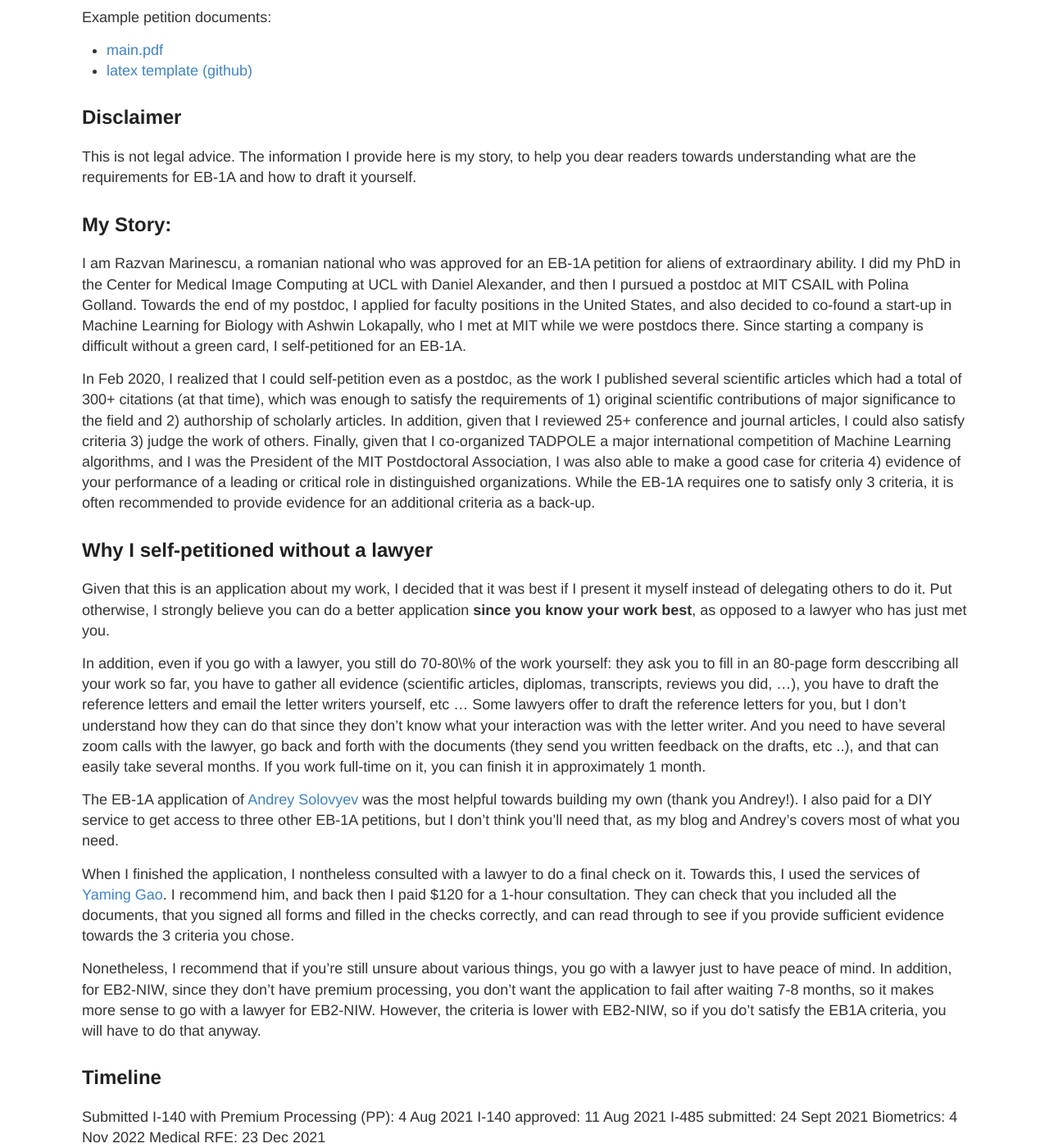
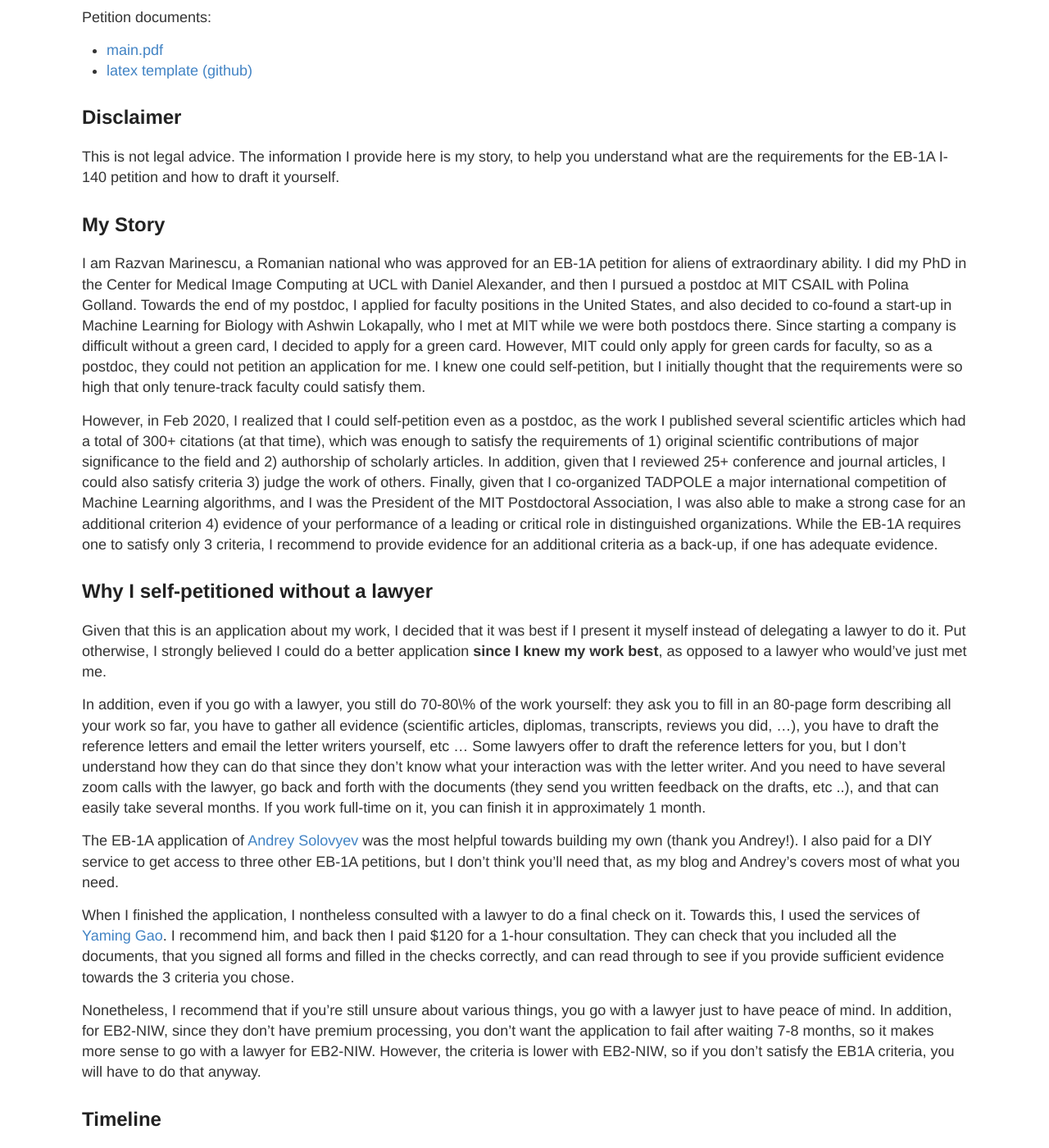
Before and after one commit to razvanmarinescu/razvanmarinescu.github.io, a Jekyll site: the page built from _posts/2022-01-07-green-card-I-140.md, in a window 1280 px wide and 1400 px high, scrolled down 283 px. Shown: the whole window at 82% size. Built offline with Jekyll 4.4.1, drawn with Linux system fonts in a browser that asks for light colours; some of the changed text lies outside the part shown.

Commit message:
more on GC post

```diff
--- a/_posts/2022-01-07-green-card-I-140.md
+++ b/_posts/2022-01-07-green-card-I-140.md
@@ -5,35 +5,35 @@ published: true
 discussion_id: green-card
 ---
 
-## EB-1A petition:
+## My complete EB-1A petition example
 
-Example petition documents:
+Petition documents:
 * [main.pdf](main.pdf)
 * [latex template (github)](https://github.com/razvanmarinescu/EB1A)
 
 
 ## Disclaimer
 
-This is not legal advice. The information I provide here is my story, to help you dear readers towards understanding what are the requirements for EB-1A and how to draft it yourself.
+This is not legal advice. The information I provide here is my story, to help you understand what are the requirements for the EB-1A I-140 petition and how to draft it yourself.
 
-## My Story:
+## My Story
 
-I am Razvan Marinescu, a romanian national who was approved for an EB-1A petition for aliens of extraordinary ability. I did my PhD in the Center for Medical Image Computing at UCL with Daniel Alexander, and then I pursued a postdoc at MIT CSAIL with Polina Golland. Towards the end of my postdoc, I applied for faculty positions in the United States, and also decided to co-found a start-up in Machine Learning for Biology with Ashwin Lokapally, who I met at MIT while we were postdocs there. Since starting a company is difficult without a green card, I self-petitioned for an EB-1A.
+I am Razvan Marinescu, a Romanian national who was approved for an EB-1A petition for aliens of extraordinary ability. I did my PhD in the Center for Medical Image Computing at UCL with Daniel Alexander, and then I pursued a postdoc at MIT CSAIL with Polina Golland. Towards the end of my postdoc, I applied for faculty positions in the United States, and also decided to co-found a start-up in Machine Learning for Biology with Ashwin Lokapally, who I met at MIT while we were both postdocs there. Since starting a company is difficult without a green card, I decided to apply for a green card. However, MIT could only apply for green cards for faculty, so as a postdoc, they could not petition an application for me. I knew one could self-petition, but I initially thought that the requirements were so high that only tenure-track faculty could satisfy them.
 
 
-In Feb 2020, I realized that I could self-petition even as a postdoc, as the work I published several scientific articles which had a total of 300+ citations (at that time), which was enough to satisfy the requirements of 1) original scientific contributions of major significance to the field and 2) authorship of scholarly articles. In addition, given that I reviewed 25+ conference and journal articles, I could also satisfy criteria 3) judge the work of others. Finally, given that I co-organized TADPOLE a major international competition of Machine Learning algorithms, and  I was the President of the MIT Postdoctoral Association, I was also able to make a good case for criteria 4) evidence of your performance of a leading or critical role in distinguished organizations. While the EB-1A requires one to satisfy only 3 criteria, it is often recommended to provide evidence for an additional criteria as a back-up.
+However, in Feb 2020, I realized that I could self-petition even as a postdoc, as the work I published several scientific articles which had a total of 300+ citations (at that time), which was enough to satisfy the requirements of 1) original scientific contributions of major significance to the field and 2) authorship of scholarly articles. In addition, given that I reviewed 25+ conference and journal articles, I could also satisfy criteria 3) judge the work of others. Finally, given that I co-organized TADPOLE a major international competition of Machine Learning algorithms, and  I was the President of the MIT Postdoctoral Association, I was also able to make a strong case for an additional criterion 4) evidence of your performance of a leading or critical role in distinguished organizations. While the EB-1A requires one to satisfy only 3 criteria, I recommend to provide evidence for an additional criteria as a back-up, if one has adequate evidence.
 
 ## Why I self-petitioned without a lawyer
 
-Given that this is an application about my work, I decided that it was best if I present it myself instead of delegating others to do it. Put otherwise, I strongly believe you can do a better application **since you know your work best**, as opposed to a lawyer who has just met you.
+Given that this is an application about my work, I decided that it was best if I present it myself instead of delegating a lawyer to do it. Put otherwise, I strongly believed I could do a better application **since I knew my work best**, as opposed to a lawyer who would've just met me.
 
-In addition, even if you go with a lawyer, you still do 70-80\% of the work yourself: they ask you to fill in an 80-page form desccribing all your work so far, you have to gather all evidence (scientific articles, diplomas, transcripts, reviews you did, ...), you have to draft the reference letters and email the letter writers yourself, etc ... Some lawyers offer to  draft the reference letters for you, but I don't understand how they can do that since they don't know what your interaction was with the letter writer.  And you need to have several zoom calls with the lawyer, go back and forth with the documents (they send you written feedback on the drafts, etc ..), and that can easily take several months. If you work full-time on it, you can finish it in approximately 1 month.
+In addition, even if you go with a lawyer, you still do 70-80\% of the work yourself: they ask you to fill in an 80-page form describing all your work so far, you have to gather all evidence (scientific articles, diplomas, transcripts, reviews you did, ...), you have to draft the reference letters and email the letter writers yourself, etc ... Some lawyers offer to  draft the reference letters for you, but I don't understand how they can do that since they don't know what your interaction was with the letter writer.  And you need to have several zoom calls with the lawyer, go back and forth with the documents (they send you written feedback on the drafts, etc ..), and that can easily take several months. If you work full-time on it, you can finish it in approximately 1 month.
 
 The EB-1A application of [Andrey Solovyev](https://andreychemist.github.io/) was the most helpful towards building my own (thank you  Andrey!). I also paid for a DIY service to get access to three other EB-1A petitions, but I don't think you'll need that, as my blog and Andrey's covers most of what you need.
 
 When I finished the application, I nontheless consulted with a lawyer to do a final check on it. Towards this, I used the services of [Yaming Gao](http://www.lawyergao.com/englishversion.html). I recommend him, and back then I paid $120 for a 1-hour consultation. They can check that you included all the documents, that you signed all forms and filled in the checks correctly,  and can read through to see if you provide sufficient evidence towards the 3 criteria you chose.
 
-Nonetheless, I recommend that if you're still unsure about various things, you go with a lawyer just to have peace of mind. In addition, for EB2-NIW, since they don't have premium processing, you don't want the application to fail after waiting 7-8 months, so it makes more sense to go with a lawyer for EB2-NIW. However, the criteria is lower with EB2-NIW, so if you do't satisfy the EB1A criteria, you will have to do that anyway.
+Nonetheless, I recommend that if you're still unsure about various things, you go with a lawyer just to have peace of mind. In addition, for EB2-NIW, since they don't have premium processing, you don't want the application to fail after waiting 7-8 months, so it makes more sense to go with a lawyer for EB2-NIW. However, the criteria is lower with EB2-NIW, so if you don't satisfy the EB1A criteria, you will have to do that anyway.
 
 ## Timeline
 
@@ -42,16 +42,18 @@ I-140 approved: 11 Aug 2021
 I-485 submitted: 24 Sept 2021
 Biometrics: 4 Nov 2022
 Medical RFE: 23 Dec 2021
+EAD/AP Approved: 3 Feb 2022
+I-140 Approved: 7 Feb 2022
 
 
 ## Before starting, decide which of 3-4 criteria you will provide evidence for and make a plan of what evidence to gather
 
-The title is self-explanatory. Start by reading the [official requirements](https://www.uscis.gov/working-in-the-united-states/permanent-workers/employment-based-immigration-first-preference-eb-1), and also the requirements of each criteria as written in the [Kazarian Guidance](https://www.uscis.gov/sites/default/files/document/legal-docs/Kazarian%20Guidance%20AD10-41.pdf). Finally, it is really helpful to read the [Kazarian v USCIS story on wikipedia](https://en.wikipedia.org/wiki/Kazarian_v._USCIS) as it contains the exact nuances of where the thresholds are for approval of each criteria. It is important to note that the Kazarian case is what USCIS officers use to make the decision, so once you study that, you have almost the same information as the officers in judging if your case can pass the criteria. As with any application, there is some discretion the USCIS officers have, and you cannot guarantte that your application will be approved. However, given that EB1A has PP, you can get the answer back in two weeks, improve your application and submit a new updated application. You can apply as many times as you want, but you have to  pay for each new application. If there is any minor issue, you will likely only get an RFE, to which you can reply back, without having your application rejected.
+The title is self-explanatory. Start by reading the [official requirements](https://www.uscis.gov/working-in-the-united-states/permanent-workers/employment-based-immigration-first-preference-eb-1), and also the requirements of each criteria as written in the [Kazarian Guidance](https://www.uscis.gov/sites/default/files/document/legal-docs/Kazarian%20Guidance%20AD10-41.pdf). Finally, it is really helpful to read the [Kazarian v USCIS story on wikipedia](https://en.wikipedia.org/wiki/Kazarian_v._USCIS) as it contains the exact nuances of where the thresholds are for approval of each criteria. It is important to note that the Kazarian case is what USCIS officers use to make the decision. Once you study that, you have almost the same information as the officers in judging if your case can pass the criteria. As with any application, there is some discretion the USCIS officers have, and you cannot guarantte that your application will be approved. However, given that EB1A has PP, you can get the answer back in two weeks, improve your application and submit a new updated application. You can apply as many times as you want, but you have to pay for each new application. If there is any minor issue, you will likely only get an RFE, to which you can reply back, without having your application rejected.
 
 
 ## Reference Letters
 
-I had 8 reference letters from professors in academia as well as industry managers. They are ideally from people that are well-known in their field of endeavour (e.g. professors known in their research fields, people in mid-/upper-management in companies, etc ...). They should also **provide substance** by talking concretely about your projects, so it's important that they know you or have heard of you. It is also important that they provide evidence towards those specific criteria that you chose: so if you choose to provide eviidence for the leadership criteria, they need to talk concretely about specific organizations/key-projects/etc where you were a leader.
+I had 8 reference letters from professors in academia as well as industry managers. They are ideally from people that are well-known in their field of endeavour (e.g. professors known in their research fields, people in mid-/upper-management in companies, etc ...). They should also **provide substance** by talking concretely about your projects, so it's important that they know you or have heard of you. It is also important that they provide evidence towards those specific criteria that you chose: so if you choose to provide eviidence for the leadership criterion, they need to talk concretely about specific organizations/key-projects/etc where you were a leader.
 
 Reference letter writers should also ideally not be in your immediate collaborator circle. Rather it can be someone who cited your work, used your work for developing a downstream project, or who used your work towards building a product in their company, etc ... It is important that they not only describe your work, but highlight the impact your work had in the academic field or in their company.
 
@@ -59,12 +61,15 @@ If any of them were very busy, I offered to draft the letters myself, and they h
 
 ## Concurrent filing of I-140 and I-485
 
-Given that I used Premium Processing (PP), I did not submmit concurrently because I could hear back from the I-140 petition in max 2 weeks. If you submit an EB2-NIW, it is probably better to submit concurrently because the criteria is lower and they do  not have PP.
+Given that I used Premium Processing (PP), I did not submmit it concurrently with I-485 because I could hear back from the I-140 petition in max 2 weeks. If you submit an EB2-NIW, it is probably better to submit concurrently because the criteria is easier to satisfy and they do not have PP.
 
-## Why did I not submit EB2-NIW
+## Why did I not submit EB2-NIW?
 
 They did not have PP for EB2-NIW, and for me, timing was most important. I needed the green card as soon as possible.
 
 ## How about people from India and China applying for EB2-NIW?
 
-As of 2021, people from India and China have to wait significantly longer times to get their application through EB2-NIW, so EB1-A can be their only choice. I hope my application helps them to understand if satisfy the criteria, and helps them put together a strong application.
+As of 2021, people from India and China have to wait significantly longer times to get their application through EB2-NIW, so EB1-A can be their only choice. There is no backlog for EB-1A. If you are from India or China, I hope my application helps you understand if you satisfy the criteria, and helps you put together a strong application.
+
+
+For any questions, please do not email me. Only raise an [issue on github](https://github.com/razvanmarinescu/EB1A/issues), so others can see the answers. This way, I will not answer the same question multiple times. I will try to reply there as much as possible.
```
